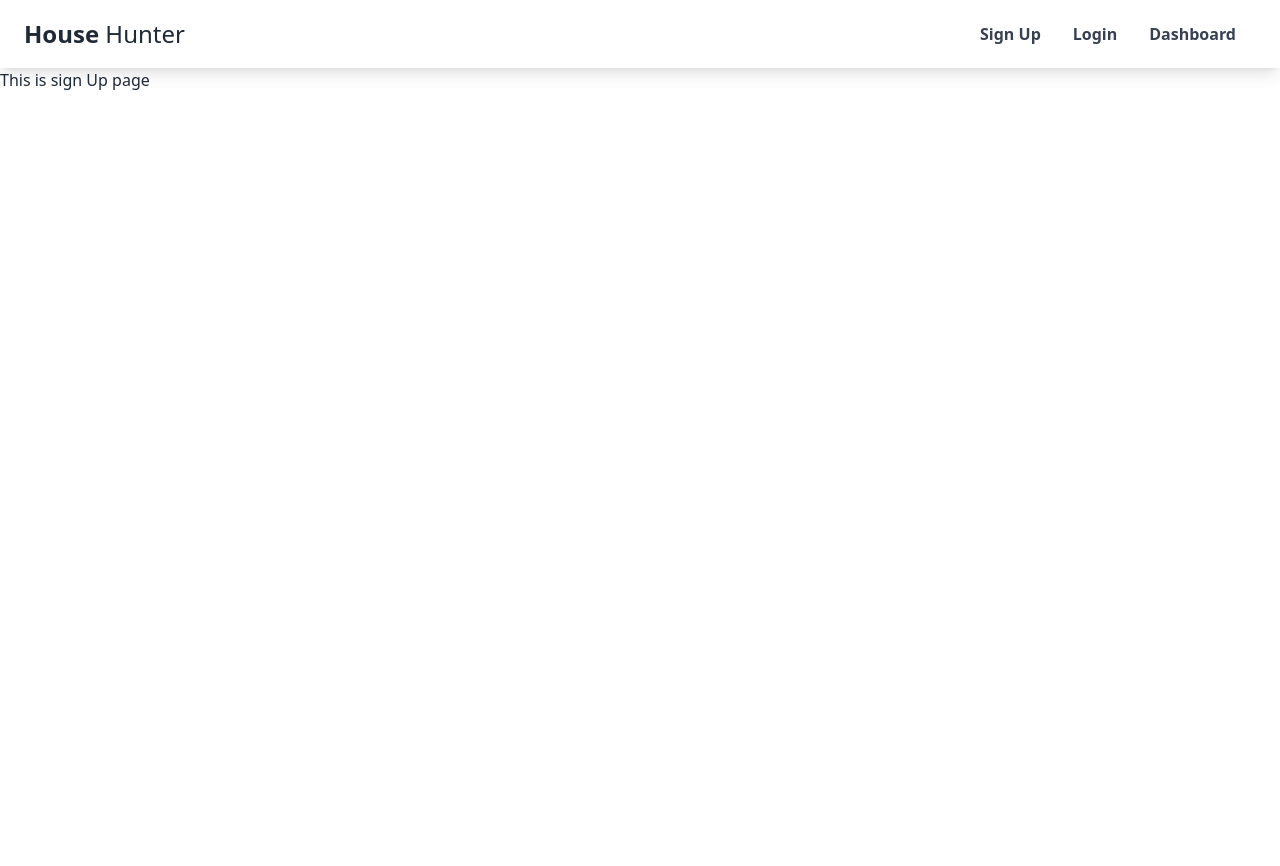
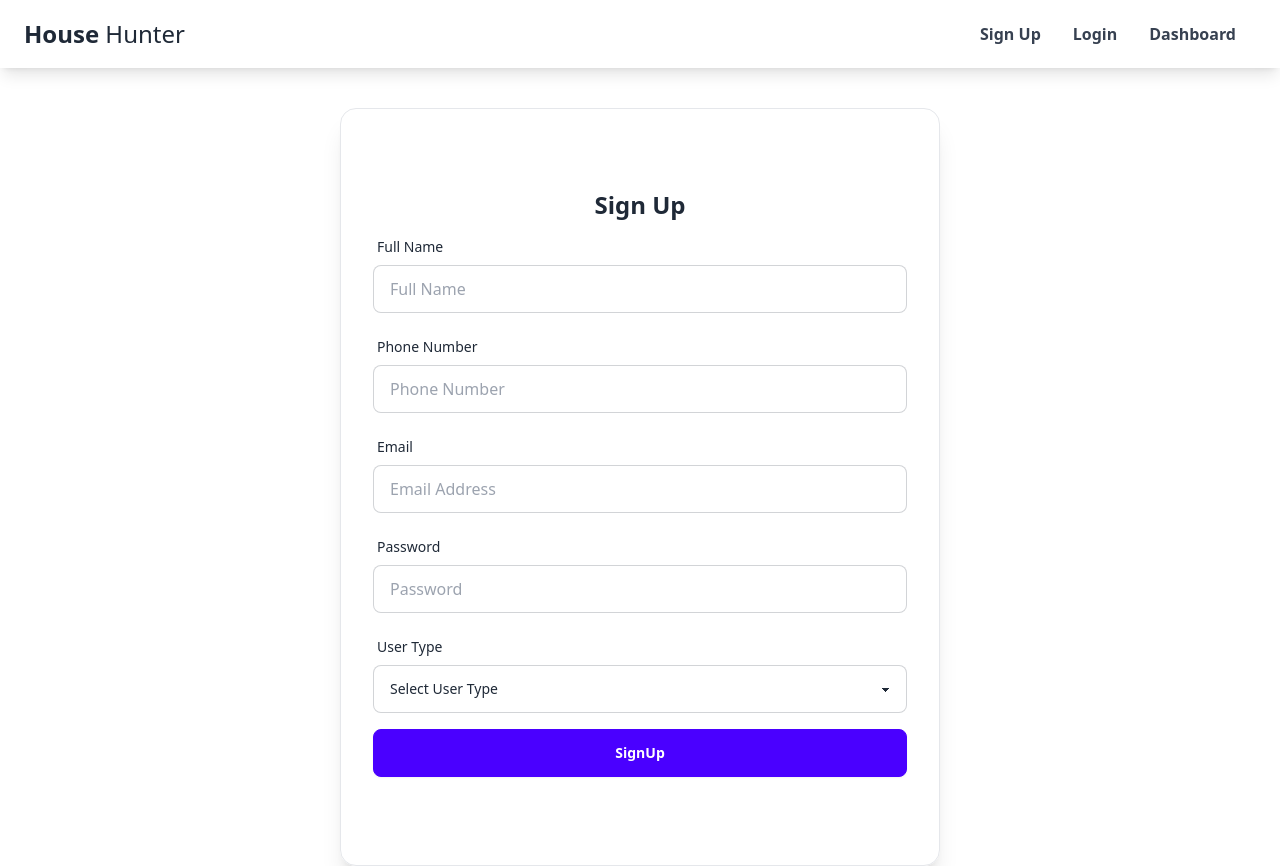
Before and after one commit to MuhammadFormanAli/house-hunter-client, a React (Vite) app: page /register in a window 1280 px wide. Before the commit the page ends 800 px from the top, so only its background shows below. Built offline with nearby package versions, Linux system fonts and the light colour scheme.

Commit message:
added sign up page

```diff
--- a/src/pages/SignUp.jsx
+++ b/src/pages/SignUp.jsx
@@ -1,10 +1,191 @@
+
+import  {useState } from "react";
+
+import { useForm } from "react-hook-form";
+import { toast } from "react-toastify";
+
 
 const SignUp = () => {
-    return (
-        <div>
-            This is sign Up page
+
+
+  const {
+    register,
+    formState: { errors },
+    handleSubmit,
+    reset,
+  } = useForm();
+
+  const [error, setError] = useState("");
+
+  const onSubmit = (data) => {
+    const currentUser = {
+      name: data.name,
+      phoneNumber: data.number,
+      email: data.email,
+      password: data.password,
+      role: data.userType,
+    };
+    console.log(currentUser);
+    toast.success("Sign Up Successful!");
+    reset()
+    setError('')
+
+
+  };
+
+
+
+  return (
+    <div className="flex mt-10 justify-center items-center">
+      <div className="card w-[600px]  shadow-xl border py-12">
+        <div className="card-body w-full items-center ">
+          <h2 className="card-title text-2xl">Sign Up</h2>
+
+          <form className="w-full mx-auto" onSubmit={handleSubmit(onSubmit)}>
+            <div className="form-control w-full ">
+              <label className="label">
+                <span className="label-text">Full Name</span>
+              </label>
+              <input
+                type="text"
+                placeholder="Full Name"
+                className="input input-bordered w-full "
+                {...register("name", {
+                  required: {
+                    value: true,
+                    message: "Name is required",
+                  },
+                })}
+              />
+              <label className="label">
+                {errors.name?.type === "required" && (
+                  <span className="label-text-alt text-red-500 text-sm">
+                    {errors.name.message}
+                  </span>
+                )}
+              </label>
+            </div>
+            <div className="form-control w-full ">
+              <label className="label">
+                <span className="label-text">Phone Number</span>
+              </label>
+              <input
+                type="text"
+                placeholder="Phone Number"
+                className="input input-bordered w-full "
+                {...register("number", {
+                  required: {
+                    value: true,
+                    message: "Phone number is required",
+                  },
+                })}
+              />
+              <label className="label">
+                {errors.number?.type === "required" && (
+                  <span className="label-text-alt text-red-500 text-sm">
+                    {errors.number.message}
+                  </span>
+                )}
+              </label>
+            </div>
+            <div className="form-control w-full ">
+              <label className="label">
+                <span className="label-text">Email</span>
+              </label>
+              <input
+                type="email"
+                placeholder="Email Address"
+                className="input input-bordered w-full "
+                {...register("email", {
+                  required: {
+                    value: true,
+                    message: "Email is required",
+                  },
+                  pattern: {
+                    value: /[a-z0-9]+@[a-z]+\.[a-z]{2,3}/,
+                    message: "Provide a valid email",
+                  },
+                })}
+              />
+              <label className="label">
+                {errors.email?.type === "required" && (
+                  <span className="label-text-alt text-red-500 text-sm">
+                    {errors.email.message}
+                  </span>
+                )}
+                {errors.email?.type === "pattern" && (
+                  <span className="label-text-alt text-red-500 text-sm">
+                    {errors.email.message}
+                  </span>
+                )}
+              </label>
+            </div>
+            <div className="form-control w-full ">
+              <label className="label">
+                <span className="label-text">Password</span>
+              </label>
+              <input
+                type="password"
+                placeholder="Password"
+                className="input input-bordered w-full "
+                {...register("password", {
+                  required: {
+                    value: true,
+                    message: "Password is required",
+                  },
+                  minLength: {
+                    value: 6,
+                    message: "Password should be contains 6 characters",
+                  },
+                })}
+              />
+              <label className="label">
+                {errors.password?.type === "required" && (
+                  <span className="label-text-alt text-red-500 text-sm">
+                    {errors.password.message}
+                  </span>
+                )}
+                {errors.password?.type === "minLength" && (
+                  <span className="label-text-alt text-red-500 text-sm">
+                    {errors.password.message}
+                  </span>
+                )}
+              </label>
+            </div>
+            <label className="label">
+              <span className="label-text">User Type</span>
+            </label>
+            <select
+              {...register("userType", { required: true })}
+              className="select select-bordered w-full "
+            >
+              <option value="">Select User Type</option>
+              <option value="owner">Owner</option>
+              <option value="renter">Renter</option>
+            </select>
+            {errors.userType?.type === "required" && (
+              <label className="label">
+                <span className="label-text-alt text-red-500 text-sm">
+                  User type is required
+                </span>
+              </label>
+            )}
+
+            <input
+              type="submit"
+              className="btn btn-primary w-full mt-4 text-white"
+              value="SignUp"
+            />
+            <div className="mt-2 text-center">
+              {error && ( // Display the error message if present
+                <span className=" text-red-500 text-sm ">{error}</span>
+              )}
+            </div>
+          </form>
         </div>
-    );
+      </div>
+    </div>
+  );
 };
 
 export default SignUp;
```
